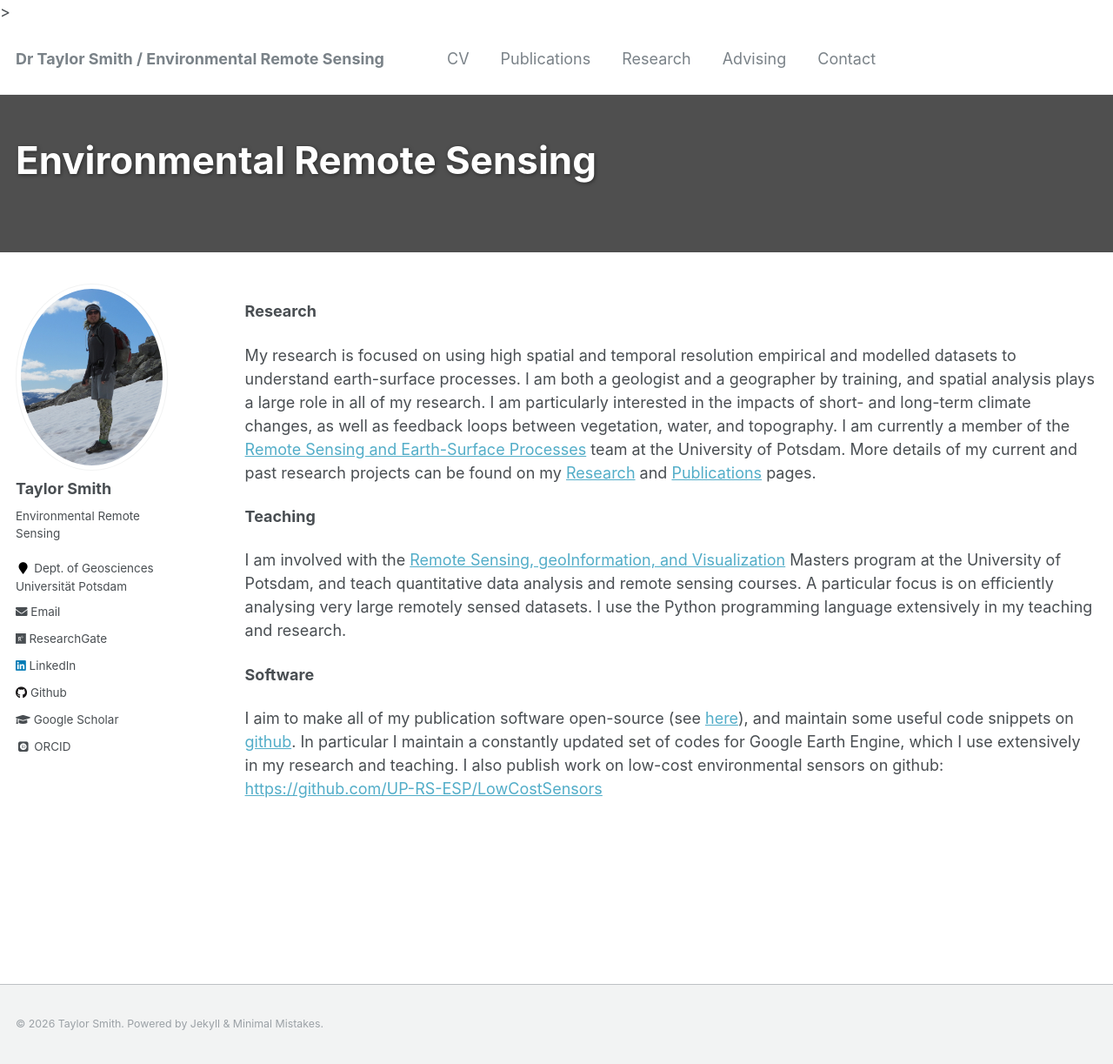
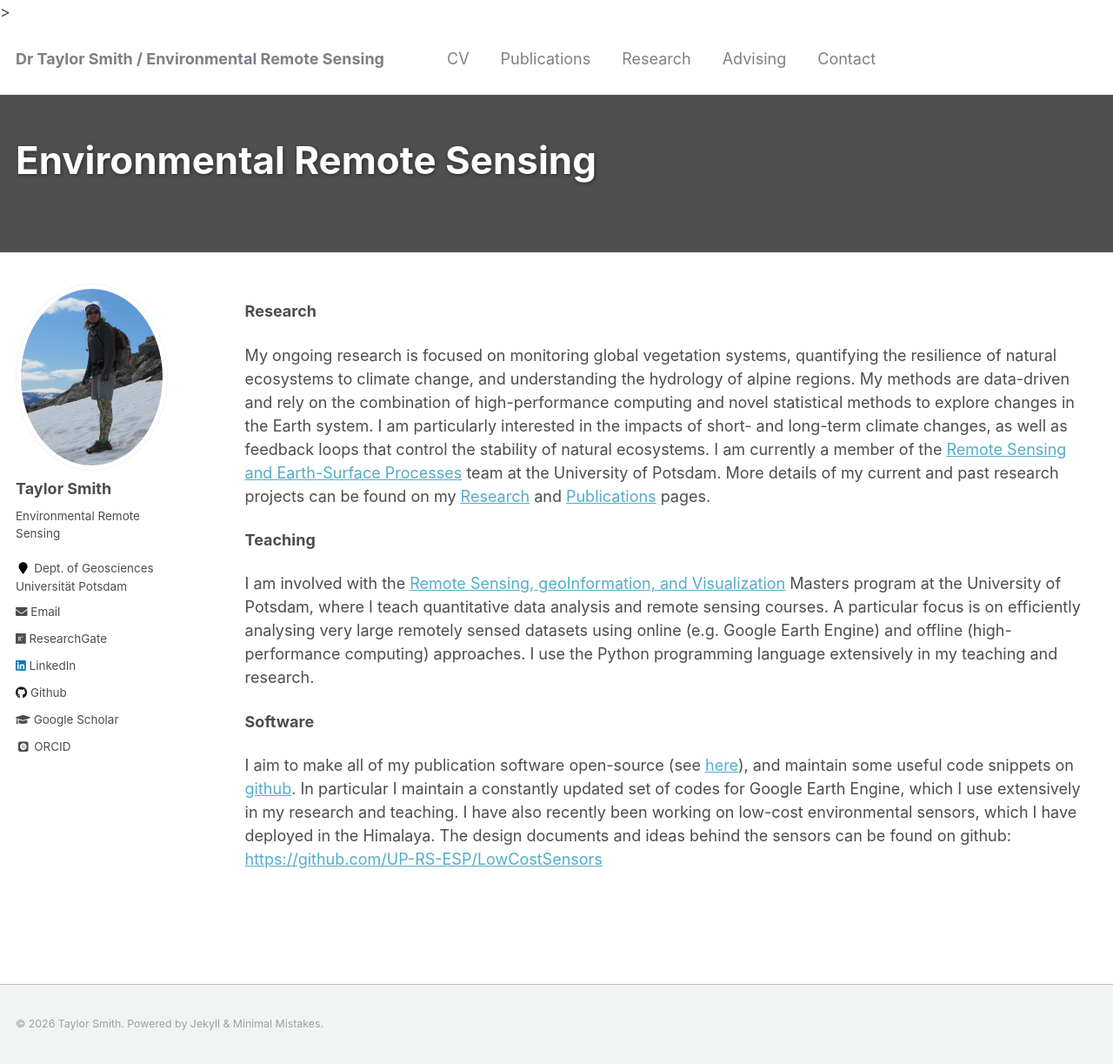
Before and after one commit to tasmi/tasmi.github.io, a Jekyll site: the page built from _pages/about.md, in a window 1280 px wide and 1223 px high. Shown: the whole window at 87% size. Built offline with Jekyll 4.4.1, drawn with Linux system fonts in a browser that asks for light colours; some web fonts are replaced.

Commit message:
Update about.md

```diff
--- a/_pages/about.md
+++ b/_pages/about.md
@@ -15,12 +15,12 @@ excerpt: ""
 
 **Research**
 
-My research is focused on using high spatial and temporal resolution empirical and modelled datasets to understand earth-surface processes. I am both a geologist and a geographer by training, and spatial analysis plays a large role in all of my research. I am particularly interested in the impacts of short- and long-term climate changes, as well as feedback loops between vegetation, water, and topography. I am currently a member of the [Remote Sensing and Earth-Surface Processes](https://up-rs-esp.uni-potsdam.de/) team at the University of Potsdam. More details of my current and past research projects can be found on my [Research](https://tasmi.github.io/research/) and [Publications](https://tasmi.github.io/publications) pages.
+My ongoing research is focused on monitoring global vegetation systems, quantifying the resilience of natural ecosystems to climate change, and understanding the hydrology of alpine regions. My methods are data-driven and rely on the combination of high-performance computing and novel statistical methods to explore changes in the Earth system. I am particularly interested in the impacts of short- and long-term climate changes, as well as feedback loops that control the stability of natural ecosystems. I am currently a member of the [Remote Sensing and Earth-Surface Processes](https://up-rs-esp.uni-potsdam.de/) team at the University of Potsdam. More details of my current and past research projects can be found on my [Research](https://tasmi.github.io/research/) and [Publications](https://tasmi.github.io/publications) pages.
 
 **Teaching**
 
-I am involved with the [Remote Sensing, geoInformation, and Visualization](https://up-rs-esp.github.io/msc-rsiv/) Masters program at the University of Potsdam, and teach quantitative data analysis and remote sensing courses. A particular focus is on efficiently analysing very large remotely sensed datasets. I use the Python programming language extensively in my teaching and research.
+I am involved with the [Remote Sensing, geoInformation, and Visualization](https://up-rs-esp.github.io/msc-rsiv/) Masters program at the University of Potsdam, where I teach quantitative data analysis and remote sensing courses. A particular focus is on efficiently analysing very large remotely sensed datasets using online (e.g. Google Earth Engine) and offline (high-performance computing) approaches. I use the Python programming language extensively in my teaching and research.
 
 **Software**
 
-I aim to make all of my publication software open-source (see [here](https://tasmi.github.io/publications/)), and maintain some useful code snippets on [github](https://github.com/tasmi). In particular I maintain a constantly updated set of codes for Google Earth Engine, which I use extensively in my research and teaching. I also publish work on low-cost environmental sensors on github: [https://github.com/UP-RS-ESP/LowCostSensors](https://github.com/UP-RS-ESP/LowCostSensors)
+I aim to make all of my publication software open-source (see [here](https://tasmi.github.io/publications/)), and maintain some useful code snippets on [github](https://github.com/tasmi). In particular I maintain a constantly updated set of codes for Google Earth Engine, which I use extensively in my research and teaching. I have also recently been working on low-cost environmental sensors, which I have deployed in the Himalaya. The design documents and ideas behind the sensors can be found on github: [https://github.com/UP-RS-ESP/LowCostSensors](https://github.com/UP-RS-ESP/LowCostSensors)
```
